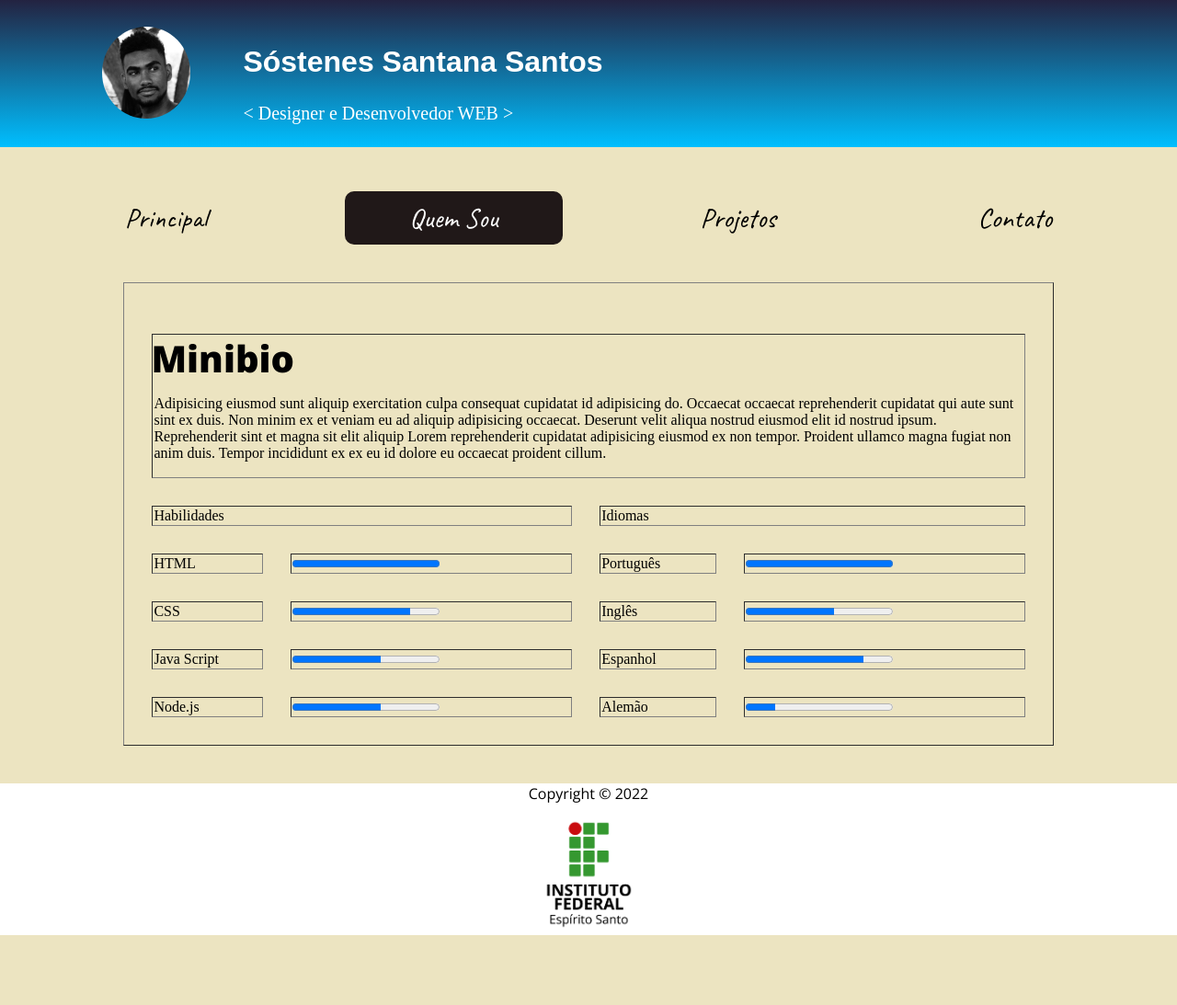
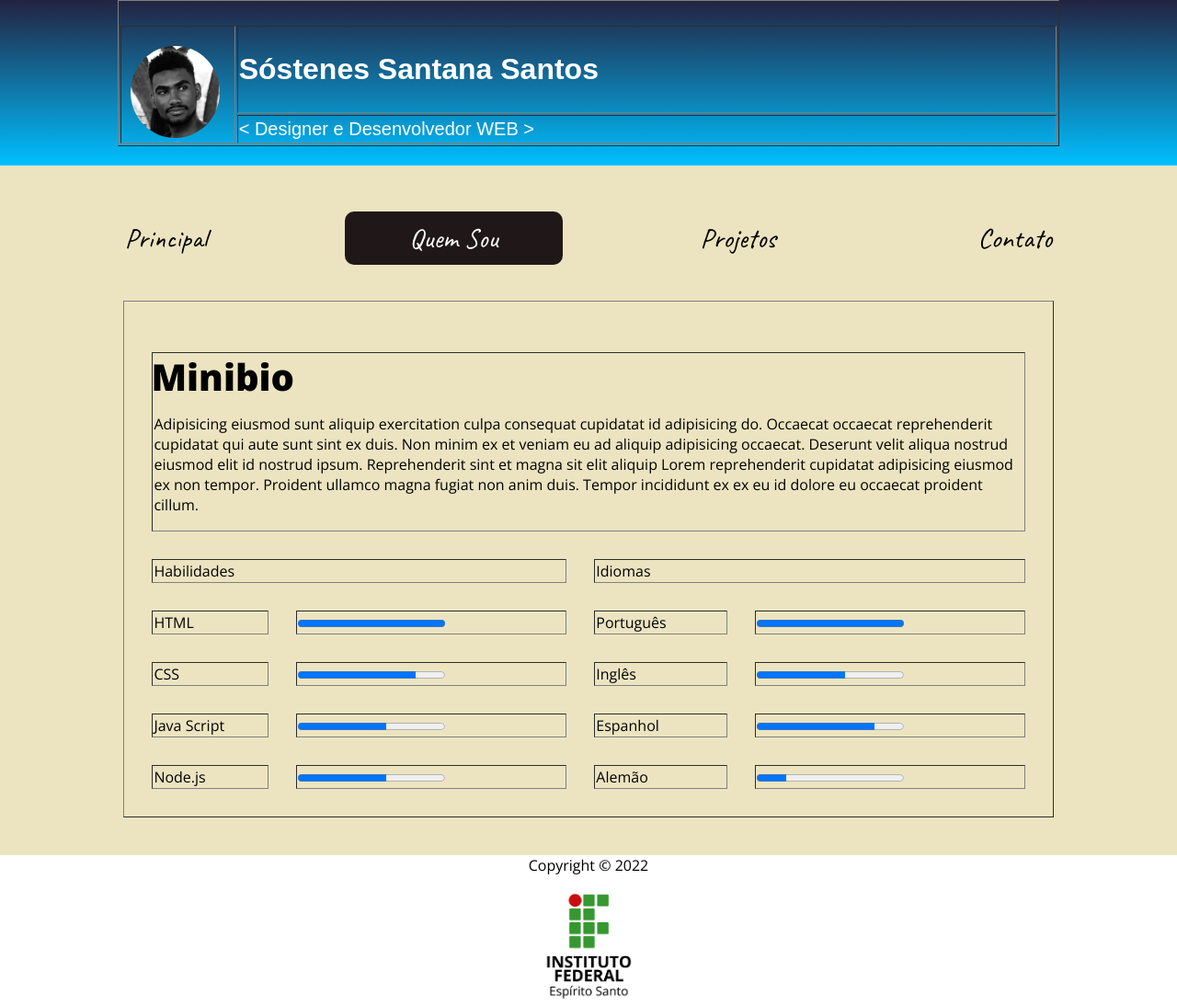
Before and after one commit to S0stenes/Reprograme-se-IFES, a plain HTML site: page Semana 2/Atividade Prática da 2ª Semana/quemsou.html in a window 1280 px wide. Shown: the top 1093 px of the page at 92% size. Before the commit the page ends 1018 px from the top, so only its background shows below. Drawn offline with nearby package versions, Linux system fonts and the light colour scheme.

Commit message:
Edit Header - complet

```diff
--- a/Semana 2/Atividade Prática da 2ª Semana/estilo.css
+++ b/Semana 2/Atividade Prática da 2ª Semana/estilo.css
@@ -6,14 +6,23 @@ body{
     text-align: center;
     background-color: rgb(236, 228, 193);
 }
+td {
+    text-align: left;
+    font-family: Open Sans;
+}
 
 /* Cabeçalho da página */
 header{
     background-image: linear-gradient(rgb(35, 35, 65),#00BFFF);
     margin: -8px;
-    width: auto; /*Professor aqui eu defini com auto pois eu utilizo um outro monitor para verificar como que está ficando o site e não completou utilizando 1280px, então defini como auto, espero que não tire nota por isso.*/
+    padding-bottom: 20px;
+    width: 1280px;
     height: 160px;
     color: white;
+}
+header td{
+    font-family: sans-serif;
+    font-weight: lighter;
 }
 
 table {
@@ -33,8 +42,9 @@ table {
     height: 100px;
     right: 100px;
     border-radius: 50%;
-    margin-left: -20px;
-    margin-right: -20px;
+    margin-left: -60px;
+    margin-right: 15px;
+    margin-top: 20px;
 }
 /*Fim cabeçalho*/
 
@@ -71,7 +81,7 @@ footer{
     font-family: Open Sans;
     text-align: center;
     margin: 0 -8px -7px;
-    width: auto;
+    width: 1280px;
     background-color: white;
 }
 /*Fim rodapé*/
--- a/Semana 2/Atividade Prática da 2ª Semana/quemsou.html
+++ b/Semana 2/Atividade Prática da 2ª Semana/quemsou.html
@@ -17,26 +17,23 @@
             margin: -3px;
             text-align: left;
         }
-        td{
-            text-align: left;
-        }
     </style>
 </head>
 
 <body>
     <header>
-        <table align="center">
+        <table align="center" border="1">
             <!--O corpo da tabela que foi atribuida-->
             <tbody>
                 <tr>
                     <!--Atribuindo as 2 linhas e tendo quebra de linha aonde vai a imagem-->
-                    <td rowspan="2"><img src="img/eu.jpg" alt="Imagem perfil" id="perfil" ></td>
-                    <td id="name" align="left">
+                    <td rowspan="2" style="text-align: right;"><img src="img/eu.jpg" alt="Imagem perfil" id="perfil" ></td>
+                    <td id="name" >
                         <h1>Sóstenes Santana Santos </h1>
                     </td>
                 </tr>
                 <tr>
-                    <td align="left" style="font-size: 20px;">&lt; Designer e Desenvolvedor WEB &gt;</td>
+                    <td " style="font-size: 20px;">&lt; Designer e Desenvolvedor WEB &gt;</td>
                 </tr>
             </tbody>
         </table>
@@ -65,8 +62,8 @@
                     </td>
                 </tr>
                 <tr>
-                    <td colspan="2" align="left">Habilidades</td>
-                    <td colspan="2" align="left">Idiomas</td>
+                    <td colspan="2">Habilidades</td>
+                    <td colspan="2">Idiomas</td>
                 </tr>
                 <tr>
                     <td class="discri-progre">HTML</td>
```
Also changed, not shown: Semana 2/Atividade Prática da 2ª Semana/contato.html (+1 -1 lines), Semana 2/Atividade Prática da 2ª Semana/index.html (+1 -1 lines), Semana 2/Atividade Prática da 2ª Semana/projetos.html (+1 -1 lines).
